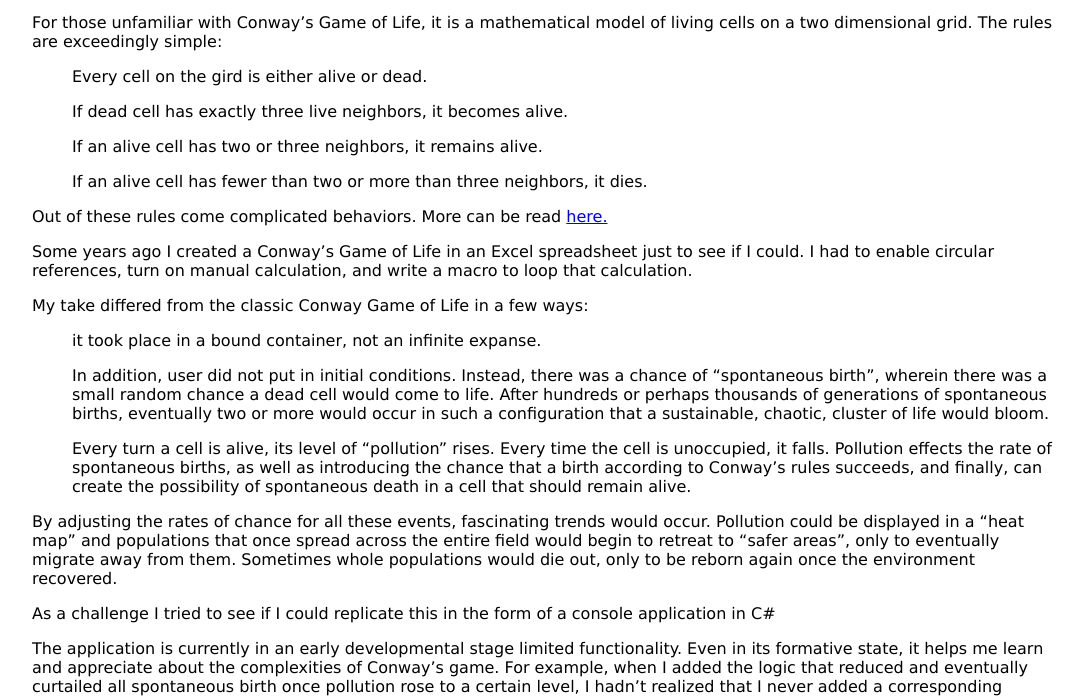
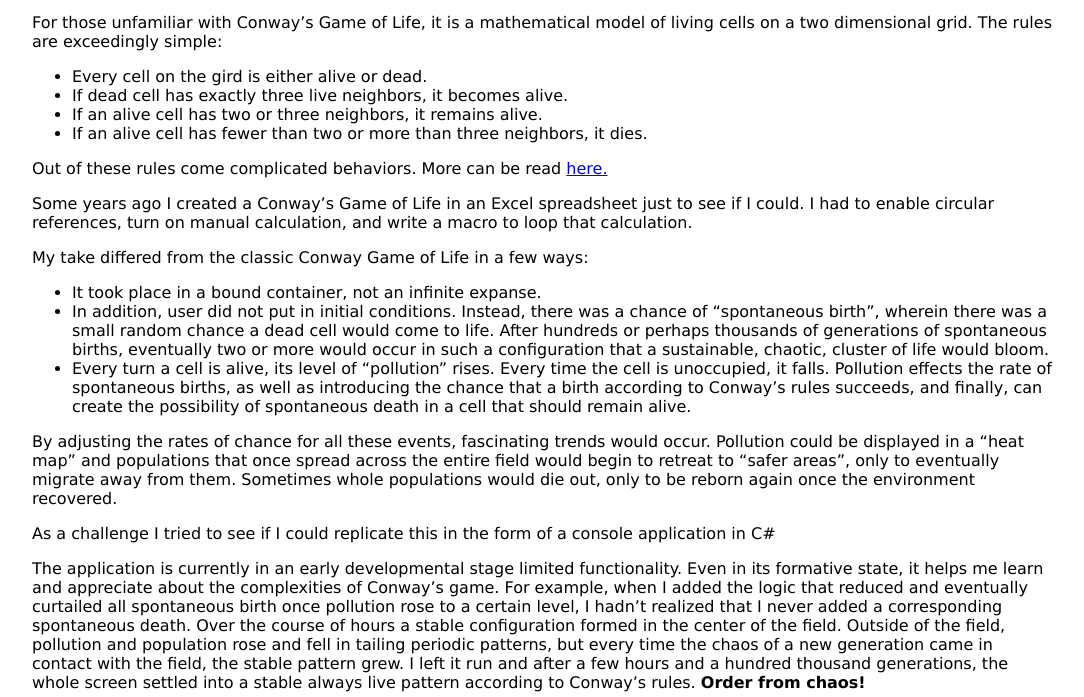
Before and after one commit to millroy28/millroy28.github.io, a plain HTML site: page portfolio.html in a window 1280 px wide. Shown: the part 667-1364 px from the top of the page, without its empty margins (96-1180 px from the left). Drawn offline with Linux system fonts and the light colour scheme.

Commit message:
Minor changes to formatting on portfolio page

```diff
--- a/portfolio.html
+++ b/portfolio.html
@@ -59,21 +59,25 @@ body {
   <a href="https://github.com/millroy28/Console-Conway-Life-Simulation" target="_blank">Repo</a>
   <img src="life1.png" class="center">
   <p>For those unfamiliar with Conway’s Game of Life, it is a mathematical model of living cells on a two dimensional grid. The rules are exceedingly simple:</p>
-  <ul>Every cell on the gird is either alive or dead.</ul>
-  <ul>If dead cell has exactly three live neighbors, it becomes alive.</ul>
-  <ul>If an alive cell has two or three neighbors, it remains alive.</ul>
-  <ul>If an alive cell has fewer than two or more than three neighbors, it dies.</ul>
+  <ul>
+      <li>Every cell on the gird is either alive or dead.</li>
+      <li>If dead cell has exactly three live neighbors, it becomes alive.</li>
+      <li>If an alive cell has two or three neighbors, it remains alive.</li>
+      <li>If an alive cell has fewer than two or more than three neighbors, it dies.</li>
+  </ul>
   <p>Out of these rules come complicated behaviors. More can be read <a href="https://en.wikipedia.org/wiki/Conway%27s_Game_of_Life" target="_blank">here.</a></p>
   <p>Some years ago I created a Conway’s Game of Life in an Excel spreadsheet just to see if I could. I had to enable circular references, turn on manual calculation, and write a macro to loop that calculation. </p>
   <p>My take differed from the classic Conway Game of Life in a few ways:</p>
-  <ul>it took place in a bound container, not an infinite expanse.</ul>
-  <ul>In addition, user did not put in initial conditions. Instead, there was a chance of “spontaneous birth”, wherein there was a small random chance a dead cell would come to life. After hundreds or perhaps thousands of generations of spontaneous births, eventually two or more would occur in such a configuration that a sustainable, chaotic, cluster of life would bloom.</ul>
-  <ul>Every turn a cell is alive, its level of “pollution” rises. Every time the cell is unoccupied, it falls. Pollution effects the rate of spontaneous births, as well as introducing the chance that a birth according to Conway’s rules succeeds, and finally, can create the possibility of spontaneous death in a cell that should remain alive.</ul>
+  <ul>
+  <li>It took place in a bound container, not an infinite expanse.</li>
+  <li>In addition, user did not put in initial conditions. Instead, there was a chance of “spontaneous birth”, wherein there was a small random chance a dead cell would come to life. After hundreds or perhaps thousands of generations of spontaneous births, eventually two or more would occur in such a configuration that a sustainable, chaotic, cluster of life would bloom.</li>
+  <li>Every turn a cell is alive, its level of “pollution” rises. Every time the cell is unoccupied, it falls. Pollution effects the rate of spontaneous births, as well as introducing the chance that a birth according to Conway’s rules succeeds, and finally, can create the possibility of spontaneous death in a cell that should remain alive.</li>
+  </ul>
   <p>By adjusting the rates of chance for all these events, fascinating trends would occur. Pollution could be displayed in a “heat map” and populations that once spread across the entire field would begin to retreat to “safer areas”, only to eventually migrate away from them. Sometimes whole populations would die out, only to be reborn again once the environment recovered.</p>
   <p>As a challenge I tried to see if I could replicate this in the form of a console application in C#</p>
   <p>The application is currently in an early developmental stage limited functionality. Even in its formative state, it helps me learn and appreciate about the complexities of Conway’s game. For example, when I added the logic that reduced and eventually curtailed all spontaneous birth once pollution rose to a certain level, I hadn’t realized that I never added a corresponding spontaneous death. Over the course of hours a stable configuration formed in the center of the field. Outside of the field, pollution and population rose and fell in tailing periodic patterns, but every time the chaos of a new generation came in contact with the field, the stable pattern grew. I left it run and after a few hours and a hundred thousand generations, the whole screen settled into a stable always live pattern according to Conway’s rules. <b>Order from chaos!</b></p>
   <img src="life2.png" class="center">
-  <p>Eventually I would like to turn it into a web application just for giggles.. My progress can be found <a href="https://github.com/millroy28/Console-Conway-Life-Simulation" target="_blank">here.</a> </p>
+  <p>Eventually I would like to turn it into a web application just for giggles... My progress can be found <a href="https://github.com/millroy28/Console-Conway-Life-Simulation" target="_blank">here.</a> </p>
 
 </div>
 
```
